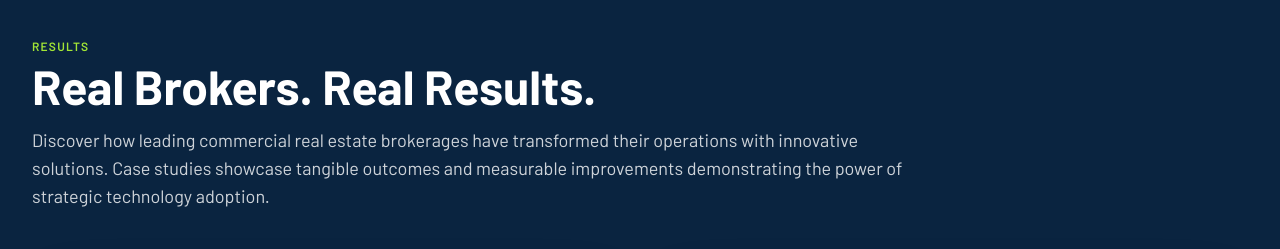
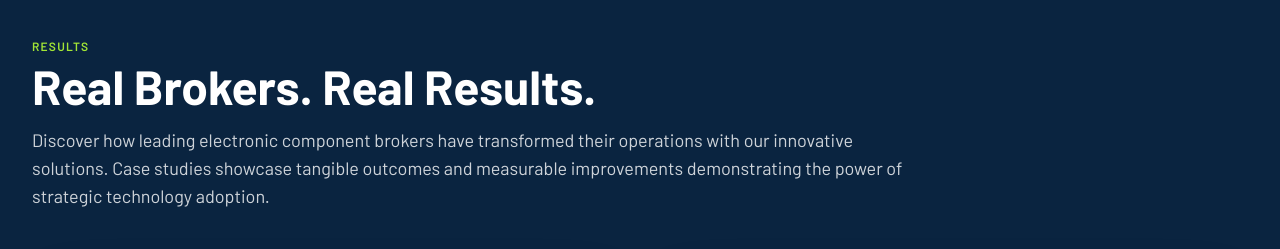
Before and after one commit to hari-bhandari/dashing-site2, a Next.js app: page /resources in a window 1280 px wide. Shown: the part 1480-1729 px from the top of the page. Built offline with nearby package versions, Linux system fonts and the light colour scheme; no server answers.

Commit message:
fix: Update description in ResourcesRealResults component for accuracy

```diff
--- a/src/app/components/Resources/ResourcesRealResults.tsx
+++ b/src/app/components/Resources/ResourcesRealResults.tsx
@@ -35,7 +35,7 @@ export default function ResourcesRealResults() {
         <p className="text-xs font-semibold uppercase tracking-widest text-lime-400">Results</p>
         <h2 className="mt-2 text-4xl font-extrabold text-white sm:text-5xl">Real Brokers. Real Results.</h2>
         <p className="mt-4 max-w-4xl text-base leading-relaxed text-white/80 sm:text-lg">
-          Discover how leading commercial real estate brokerages have transformed their operations with innovative
+          Discover how leading electronic component brokers have transformed their operations with our innovative
           solutions. Case studies showcase tangible outcomes and measurable improvements demonstrating the power of strategic technology adoption.
         </p>
 
```
